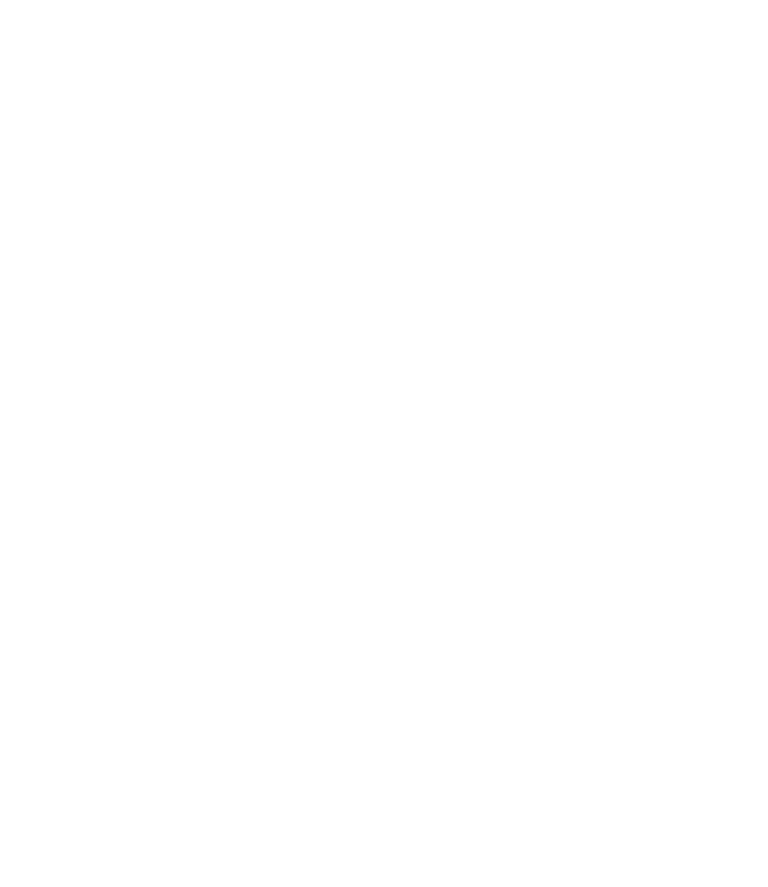
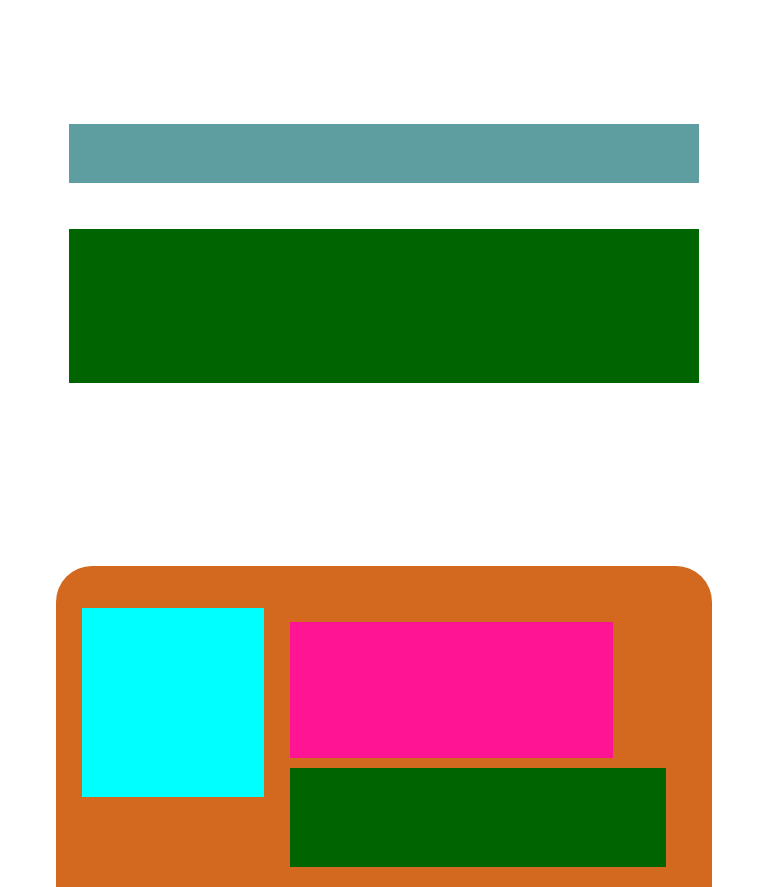
Before and after one commit to siddhesh-mmi/websites-demo-mmi, a React (Create React App) app: page / in a window 768 px wide. Shown: the part 2620-3507 px from the top of the page. Before the commit the page ends 2560 px from the top, so only its background shows below. Built offline with nearby package versions, Linux system fonts and the light colour scheme.

Commit message:
ipad view changes

```diff
--- a/src/views/Home/Home.js
+++ b/src/views/Home/Home.js
@@ -285,6 +285,7 @@
         </div>
       </div>
       <div className="earning_calc">
+        <div className="earning_calc_sub">
           <div className="earning_calc_img">
 
           </div>
@@ -296,9 +297,10 @@
             <div className="earning_calc_para">
 
             </div>
+          </div>
+        </div>
         <div className="earning_calc_btn">
 
-          </div>
         </div>
       </div>
       <div className="blackband">
--- a/src/views/Home/home.css
+++ b/src/views/Home/home.css
@@ -466,6 +466,68 @@
 		margin-bottom: 7vw;
 	}
 
+	.eel_section{
+		margin-top: 11vw;
+	}
+	.eel_header{
+		margin-top: 23.9vw;
+    width: 82vw;
+    background-color:cadetblue;
+    margin-left: auto;
+    margin-right: auto;
+    height: 7.7vw;
+	}
+	.eel_para{
+		width: 82vw;
+    height: 20vw;
+    margin-top: 6vw;
+    background-color: darkgreen;
+    margin-left: auto;
+    margin-right: auto;
+	}
+	.earning_calc{
+		margin-top:23.9vw;
+		width: 82vw;
+		height: 51.4vw;
+		background-color: chocolate;
+		border-radius: 4.68vw;
+		margin-left:auto;
+		margin-right:auto;
+		padding-top: 5.42vw;
+		padding-left: 3.43vw;
+
+	}
+	.earning_calc_img{
+		width: 23.6vw;
+    height: 24.6vw;
+		background-color: cyan;
+		margin-right: 3.43vw;
+	}
+	.earning_calc_header{
+		width: 42.1vw;
+		height: 17.7vw;
+		background-color: deeppink;
+		margin-top:1.9vw;
+	}
+	.earning_calc_para{
+		margin-top: 1.3vw;
+		width:49vw;
+		height:12.9vw;
+		background-color: darkgreen;
+	}
+	.earning_calc_btn{
+		margin-top: 2.8vw;
+		width: 53.9vw;
+		height:7.8vw;
+		border-radius: 4.68vw;
+		/* margin-left: 23.1vw; */
+		margin-left: auto;
+		margin-right: auto;
+		background-color: gold;
+	}
+	.earning_calc_sub {
+		display:flex;
+	}
 	.whatwedo {
 		margin-top: 10.4vw;
 		width: 62vw;
@@ -481,7 +543,7 @@
 	}
 	.whatwedoHeader {
 		background-color: burlywood;
-		width: 26.2vw;
+		/* width: 82vw; */
 		height: 7.9vw;
 		margin:0 auto ;
 	}
```
Lines whose indentation alone changed are shown as unchanged.
